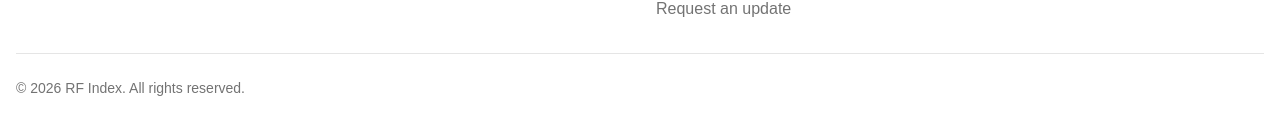
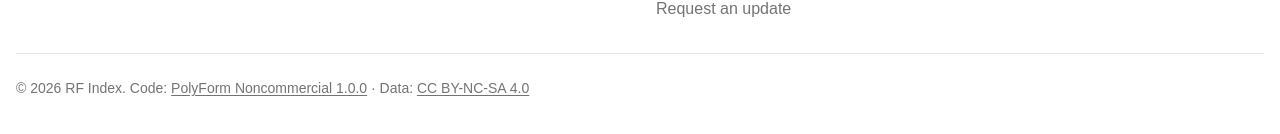
Before and after one commit to austinmesh/rfindex, a Next.js app: page / in a window 1280 px wide. Shown: the part 1735-1869 px from the top of the page. Built offline with nearby package versions, Linux system fonts and the light colour scheme.

Commit message:
licensing in footer

```diff
--- a/components/site-footer.tsx
+++ b/components/site-footer.tsx
@@ -39,7 +39,22 @@ export function SiteFooter() {
         </div>
         <div className="mt-8 pt-6 border-t">
           <p className="text-sm text-muted-foreground">
-            &copy; {new Date().getFullYear()} RF Index. All rights reserved.
+            &copy; {new Date().getFullYear()} RF Index. Code:{" "}
+            <Link
+              href="https://github.com/austinmesh/rfindex/blob/main/LICENSE"
+              target="_blank"
+              className="underline underline-offset-2 hover:text-foreground transition-colors"
+            >
+              PolyForm Noncommercial 1.0.0
+            </Link>{" "}
+            &middot; Data:{" "}
+            <Link
+              href="https://github.com/austinmesh/rfindex/blob/main/data/LICENSE.md"
+              target="_blank"
+              className="underline underline-offset-2 hover:text-foreground transition-colors"
+            >
+              CC BY-NC-SA 4.0
+            </Link>
           </p>
         </div>
       </div>
```
